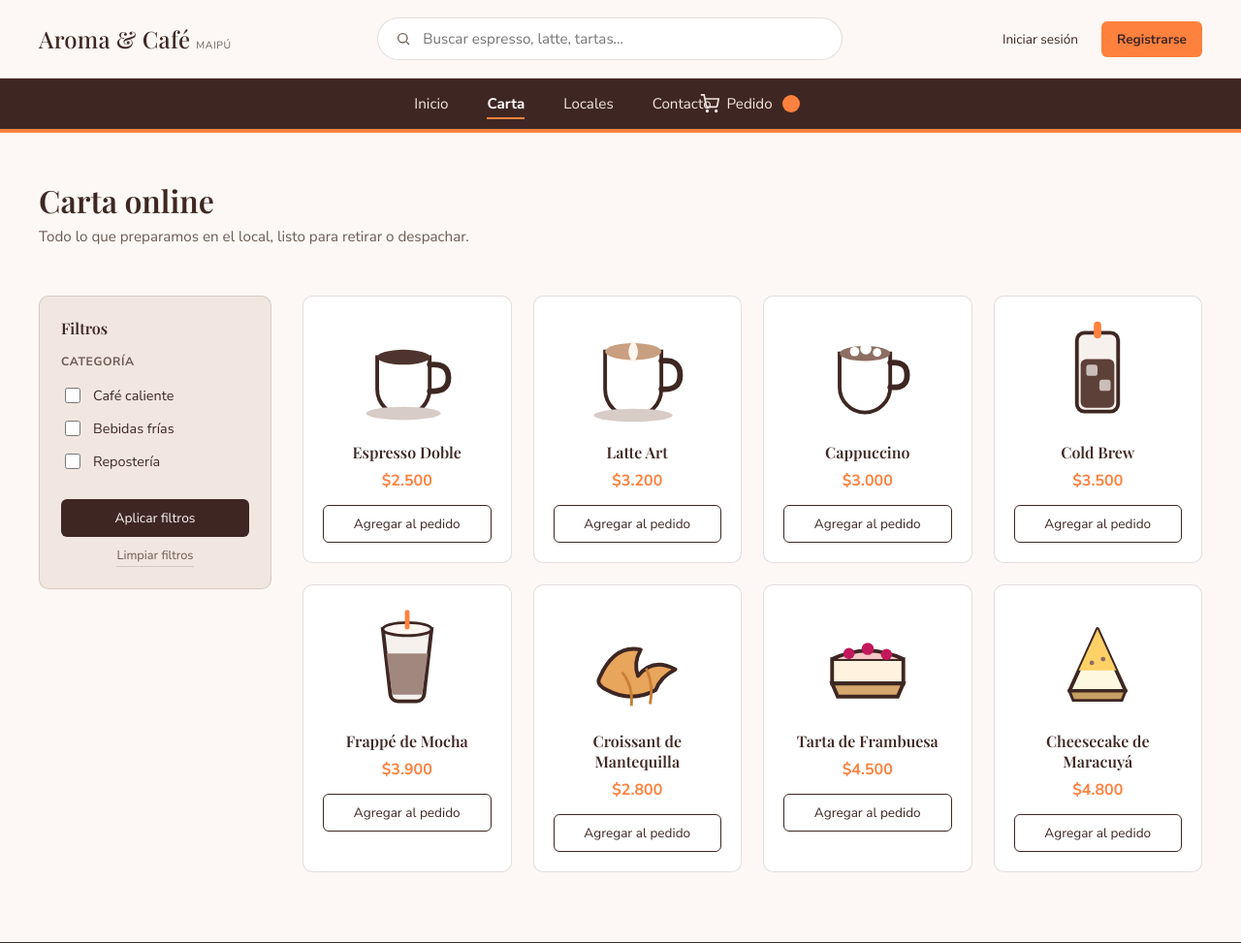
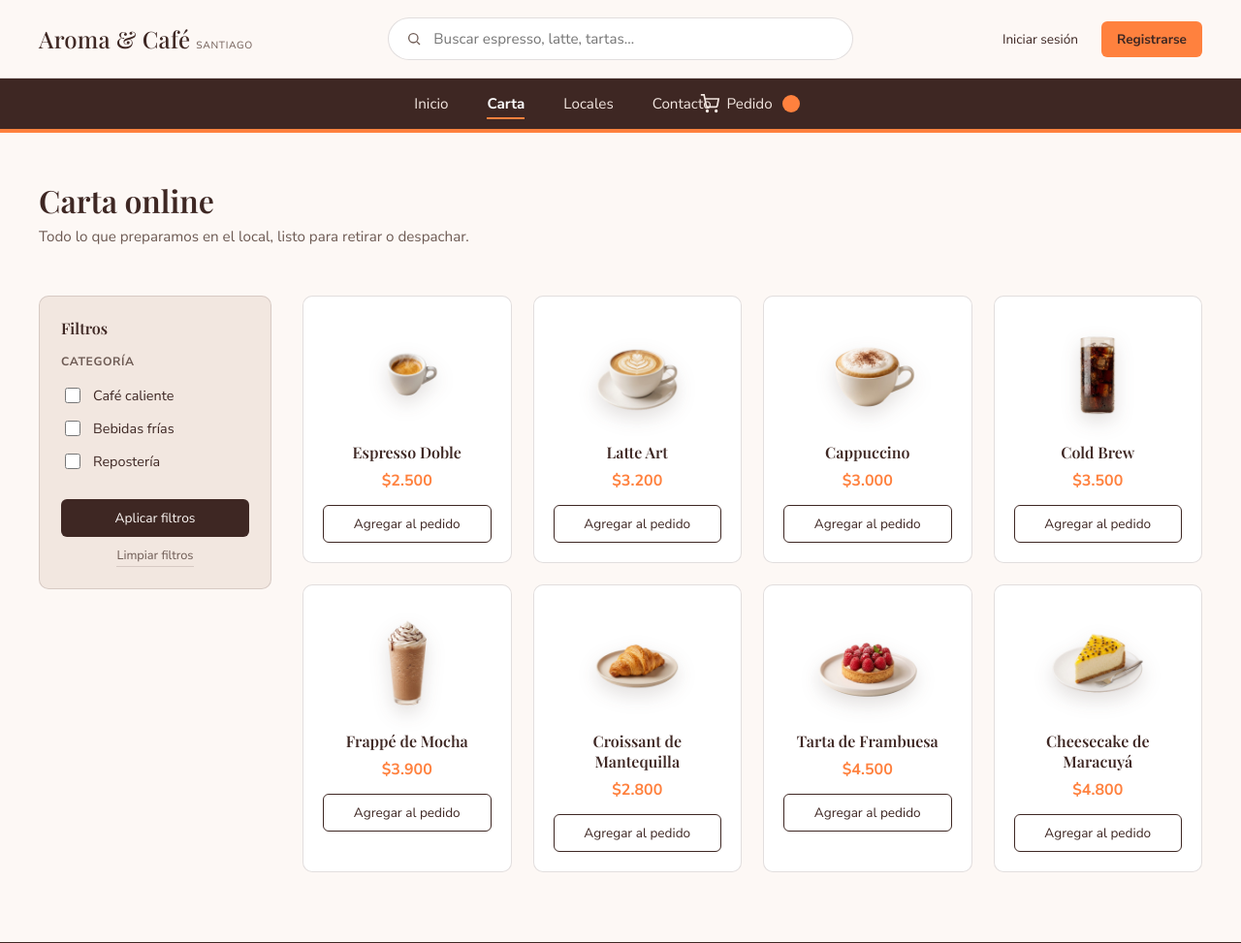
Before and after one commit to KenshiiFixa/Desarrollo-Web-Movil, a PHP site: page /catalogo.php in a window 1280 px wide. Shown: the top 973 px of the page at 97% size. Run offline with PHP 8.4, Linux system fonts and the light colour scheme.

Commit message:
Add files via upload

```diff
--- a/Fronted/catalogo.php
+++ b/Fronted/catalogo.php
@@ -11,7 +11,7 @@
 <body>
 
 <header class="topbar">
-  <a class="logo" href="Index.php">Aroma &amp; Café <span>Maipú</span></a>
+  <a class="logo" href="Index.php">Aroma &amp; Café <span>Santiago</span></a>
   <div class="search">
     <svg width="16" height="16" viewBox="0 0 24 24" fill="none" stroke="currentColor" stroke-width="2"><circle cx="11" cy="11" r="7"/><line x1="21" y1="21" x2="16.65" y2="16.65"/></svg>
     <input type="text" placeholder="Buscar espresso, latte, tartas…">
@@ -66,73 +66,68 @@
 
   <section class="product-grid">
 
+    <style>
+      .product-card-lg img {
+        width: 116px;
+        height: 116px;
+        object-fit: contain; /* Evita que la imagen se recorte */
+        margin: 0 auto 14px;
+        display: block;
+        filter: drop-shadow(0px 8px 10px rgba(62,39,35,0.15)); /* Sombra para dar volumen al producto flotante */
+      }
+    </style>
+
     <div class="product-card-lg" data-category="cafe">
-      <div class="art">
-        <svg viewBox="0 0 120 120"><path d="M28 44 h56 v34 a28 28 0 0 1 -56 0 Z" fill="#FFFFFF" stroke="#3E2723" stroke-width="4"/><path d="M84 52 q20 -2 20 14 t-20 14" fill="none" stroke="#3E2723" stroke-width="6" stroke-linecap="round"/><ellipse cx="56" cy="44" rx="28" ry="8" fill="#4E342E"/><ellipse cx="56" cy="104" rx="40" ry="7" fill="#D7CCC8"/></svg>
-      </div>
+      <img src="espresso.png" alt="Espresso Doble">
       <h4>Espresso Doble</h4>
       <div class="price-row"><span class="price-now">$2.500</span></div>
       <button class="btn-add" data-add-to-cart data-id="espresso-doble" data-name="Espresso Doble" data-price="2500">Agregar al pedido</button>
     </div>
 
     <div class="product-card-lg" data-category="cafe">
-      <div class="art">
-        <svg viewBox="0 0 120 120"><path d="M26 38 h60 v40 a30 30 0 0 1 -60 0 Z" fill="#FFFFFF" stroke="#3E2723" stroke-width="4"/><path d="M86 48 q20 -2 20 15 t-20 15" fill="none" stroke="#3E2723" stroke-width="6" stroke-linecap="round"/><ellipse cx="56" cy="38" rx="30" ry="9" fill="#C89F80"/><path d="M56 26 q10 12 0 24 q-10 -12 0 -24" fill="#FFF6F0"/><ellipse cx="56" cy="106" rx="42" ry="7" fill="#D7CCC8"/></svg>
-      </div>
+      <img src="latte.png" alt="Latte Art">
       <h4>Latte Art</h4>
       <div class="price-row"><span class="price-now">$3.200</span></div>
       <button class="btn-add" data-add-to-cart data-id="latte-art" data-name="Latte Art" data-price="3200">Agregar al pedido</button>
     </div>
 
     <div class="product-card-lg" data-category="cafe">
-      <div class="art">
-        <svg viewBox="0 0 120 120"><path d="M30 40 h54 v36 a27 27 0 0 1 -54 0 Z" fill="#FFFFFF" stroke="#3E2723" stroke-width="4"/><ellipse cx="57" cy="40" rx="27" ry="8" fill="#8D6E63"/><g fill="#FFFFFF"><circle cx="46" cy="38" r="5"/><circle cx="58" cy="35" r="6"/><circle cx="70" cy="39" r="4.5"/></g><path d="M84 50 q18 -2 18 13 t-18 13" fill="none" stroke="#3E2723" stroke-width="6" stroke-linecap="round"/></svg>
-      </div>
+      <img src="cappuccino.png" alt="Cappuccino">
       <h4>Cappuccino</h4>
       <div class="price-row"><span class="price-now">$3.000</span></div>
       <button class="btn-add" data-add-to-cart data-id="cappuccino" data-name="Cappuccino" data-price="3000">Agregar al pedido</button>
     </div>
 
     <div class="product-card-lg" data-category="frio">
-      <div class="art">
-        <svg viewBox="0 0 120 120"><rect x="38" y="18" width="44" height="84" rx="8" fill="#F7F1EE" stroke="#3E2723" stroke-width="4"/><rect x="42" y="46" width="36" height="52" rx="6" fill="#5D4037"/><g fill="#D7CCC8" opacity="0.9"><rect x="48" y="52" width="12" height="12" rx="3"/><rect x="62" y="68" width="12" height="12" rx="3"/></g><rect x="56" y="6" width="8" height="18" rx="4" fill="#FF813E"/></svg>
-      </div>
+      <img src="cold-brew.png" alt="Cold Brew">
       <h4>Cold Brew</h4>
       <div class="price-row"><span class="price-now">$3.500</span></div>
       <button class="btn-add" data-add-to-cart data-id="cold-brew" data-name="Cold Brew" data-price="3500">Agregar al pedido</button>
     </div>
 
     <div class="product-card-lg" data-category="frio">
-      <div class="art">
-        <svg viewBox="0 0 120 120"><path d="M34 26 h52 l-8 70 a8 8 0 0 1 -8 7 h-20 a8 8 0 0 1 -8 -7 Z" fill="#F7F1EE" stroke="#3E2723" stroke-width="4"/><path d="M38 52 h44 l-6 44 h-32 Z" fill="#A1887F"/><ellipse cx="60" cy="26" rx="26" ry="7" fill="#FFF6F0" stroke="#3E2723" stroke-width="3"/><path d="M60 24 v-16" stroke="#FF813E" stroke-width="5" stroke-linecap="round"/></svg>
-      </div>
+      <img src="frappe-mocha.png" alt="Frappé de Mocha">
       <h4>Frappé de Mocha</h4>
       <div class="price-row"><span class="price-now">$3.900</span></div>
       <button class="btn-add" data-add-to-cart data-id="frappe-mocha" data-name="Frappé de Mocha" data-price="3900">Agregar al pedido</button>
     </div>
 
     <div class="product-card-lg" data-category="reposteria">
-      <div class="art">
-        <svg viewBox="0 0 120 120"><path d="M20 78 q16 -36 44 -30 q-8 14 -3 28 q16 -20 40 -7 q-16 8 -21 22 q-26 14 -52 0 q-12 -6 -8 -13 Z" fill="#E8A55C" stroke="#3E2723" stroke-width="4" stroke-linejoin="round"/><path d="M44 72 q12 14 10 36" fill="none" stroke="#C97F35" stroke-width="3"/><path d="M70 68 q8 18 4 38" fill="none" stroke="#C97F35" stroke-width="3"/></svg>
-      </div>
+      <img src="croissant.png" alt="Croissant de Mantequilla">
       <h4>Croissant de Mantequilla</h4>
       <div class="price-row"><span class="price-now">$2.800</span></div>
       <button class="btn-add" data-add-to-cart data-id="croissant" data-name="Croissant de Mantequilla" data-price="2800">Agregar al pedido</button>
     </div>
 
     <div class="product-card-lg" data-category="reposteria">
-      <div class="art">
-        <svg viewBox="0 0 120 120"><path d="M22 84 h76 v-26 h-76 Z" fill="#FFF3E0" stroke="#3E2723" stroke-width="4"/><path d="M22 58 q38 -18 76 0" fill="#F6C8C8" stroke="#3E2723" stroke-width="4"/><g fill="#C2185B"><circle cx="40" cy="52" r="6"/><circle cx="60" cy="47" r="6.5"/><circle cx="80" cy="53" r="6"/></g><path d="M22 84 h76 l-6 14 h-64 Z" fill="#D7A86E" stroke="#3E2723" stroke-width="4"/></svg>
-      </div>
+      <img src="tarta-frambuesa.png" alt="Tarta de Frambuesa">
       <h4>Tarta de Frambuesa</h4>
       <div class="price-row"><span class="price-now">$4.500</span></div>
       <button class="btn-add" data-add-to-cart data-id="tarta-frambuesa" data-name="Tarta de Frambuesa" data-price="4500">Agregar al pedido</button>
     </div>
 
     <div class="product-card-lg" data-category="reposteria">
-      <div class="art">
-        <svg viewBox="0 0 120 120"><path d="M30 92 L60 26 L90 92 Z" fill="#FFF8E1" stroke="#3E2723" stroke-width="4" stroke-linejoin="round"/><path d="M40 70 L60 26 L80 70 Z" fill="#FFD166"/><path d="M30 92 h60 l-4 10 h-52 Z" fill="#C89F63" stroke="#3E2723" stroke-width="3"/><g fill="#8D6E63"><circle cx="54" cy="62" r="2.5"/><circle cx="66" cy="58" r="2.5"/></g></svg>
-      </div>
+      <img src="cheesecake-maracuya.png" alt="Cheesecake de Maracuyá">
       <h4>Cheesecake de Maracuyá</h4>
       <div class="price-row"><span class="price-now">$4.800</span></div>
       <button class="btn-add" data-add-to-cart data-id="cheesecake-maracuya" data-name="Cheesecake de Maracuyá" data-price="4800">Agregar al pedido</button>
```
Also changed, not shown: Fronted/Locales.php (+12 -11 lines), Fronted/index.php (+4 -4 lines), Fronted/cappuccino.png (added), Fronted/cheesecake-maracuya.png (added), Fronted/cold-brew.png (added), Fronted/croissant.png (added), Fronted/espresso.png (added), Fronted/frappe-mocha.png (added), Fronted/latte.png (added), Fronted/tarta-frambuesa.png (added).
